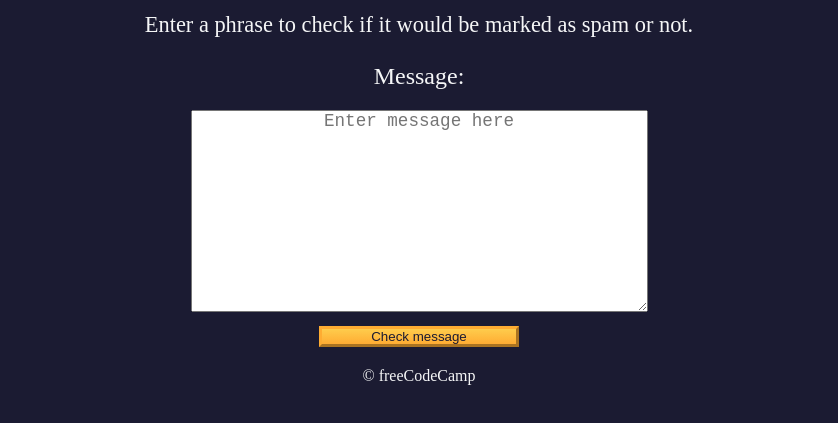
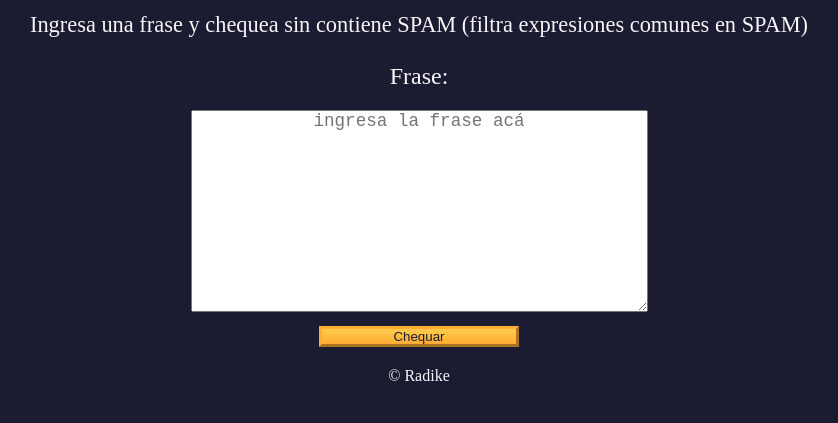
Before and after one commit to RadikeCosa/spam-filter, a plain HTML site: page index.html in a window 1280 px wide. Shown: the part 75-498 px from the top of the page, without its empty margins (221-1059 px from the left). Drawn offline with Linux system fonts and the light colour scheme.

Commit message:
traduccion

```diff
--- a/index.html
+++ b/index.html
@@ -3,7 +3,7 @@
   <head>
     <meta charset="UTF-8" />
     <meta name="viewport" content="width=device-width" />
-    <title>Learn Regular Expressions by Building a Spam Filter</title>
+    <title>RamiFilter</title>
     <link rel="stylesheet" href="styles.css" />
   </head>
 
@@ -11,14 +11,15 @@
     <header class="main-text">
       <h1 class="title">Is this Spam?</h1>
       <p class="description">
-        Enter a phrase to check if it would be marked as spam or not.
+        Ingresa una frase y chequea sin contiene SPAM
+        (filtra expresiones comunes en SPAM)</p>
       </p>
     </header>
 
     <main>
-      <label class="message-label" for="message-input">Message: </label>
+      <label class="message-label" for="message-input">Frase: </label>
       <textarea
-        placeholder="Enter message here"
+        placeholder="ingresa la frase acá"
         value=""
         type="text"
         name="message"
@@ -27,12 +28,12 @@
         cols="40"
       ></textarea>
       <button class="btn" id="check-message-btn" type="button">
-        Check message
+        Chequar
       </button>
       <p id="result"></p>
     </main>
 
-    <footer class="footer">&copy; freeCodeCamp</footer>
+    <footer class="footer">&copy; Radike</footer>
     <script src="./script.js"></script>
   </body>
 </html>
```
